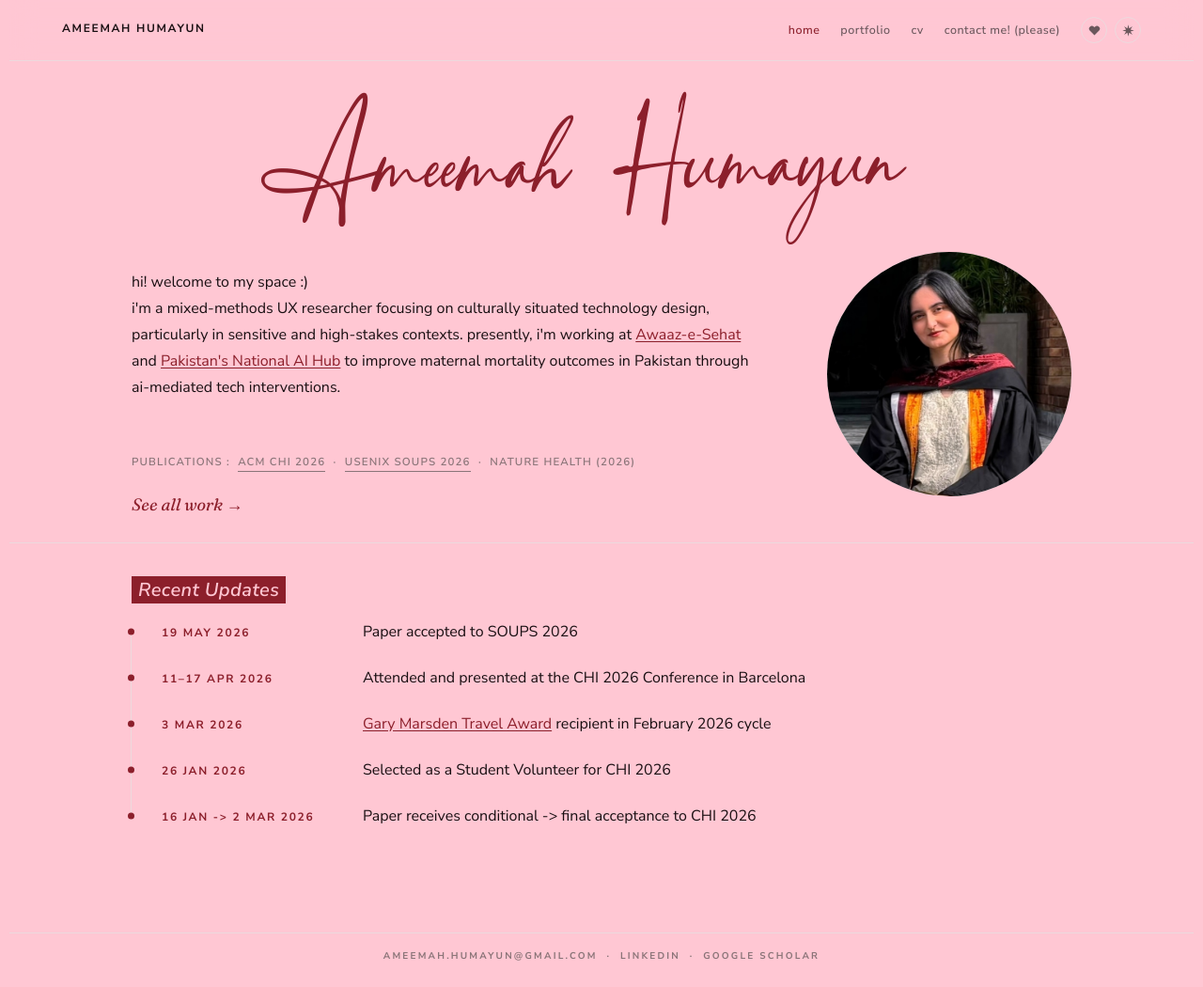
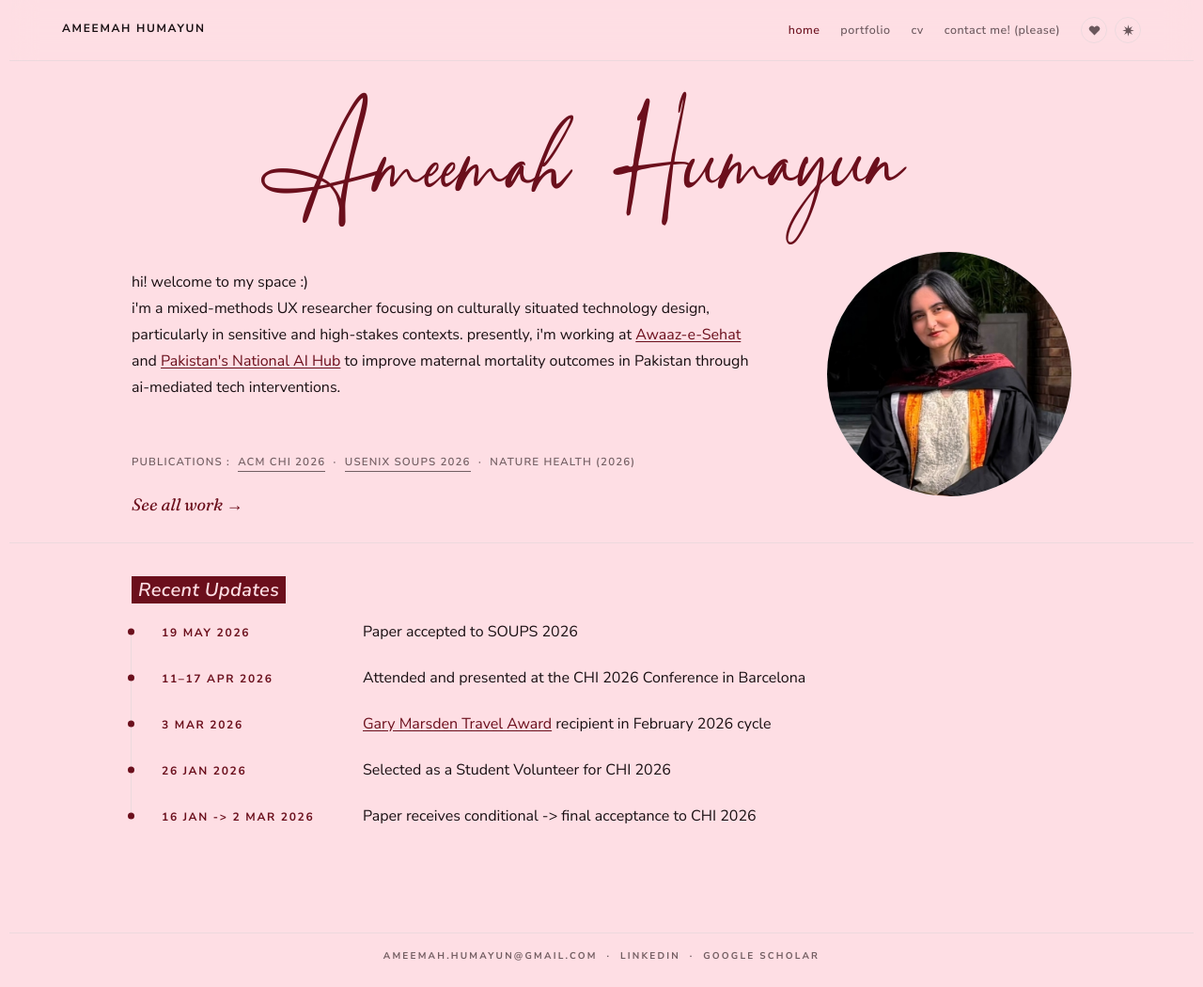
Before and after one commit to ameemahumayun/ameemahumayun.github.io, a Jekyll site: the page built from index.html, in a window 1280 px wide and 1050 px high. Shown: the whole window at 94% size. Built offline with Jekyll 4.4.1, drawn with Linux system fonts in a browser that asks for light colours.

Commit message:
Soften rose/garnet pink to #fedee4 and deepen the maroons
The pink used for rose's background and garnet's text, selection and
cursor moves to #fedee4, halfway between the original #fdf4f6 and
#ffc7d3. Rose's red family deepens (accent #8c1f2b -> #6b0f1c, deep
#6e1620 -> #520a14, light #b03a46 -> #8c1f2b, cursor #7a1620 ->
#5e0c17, including base.css's fallback cursors), and garnet's
background goes from #54060f to #3f040b with its surfaces, borders and
rule following the same deeper family. Rose's caption grey darkens to
#735e62 so it stays readable (4.8:1) on the pinker background.

Co-Authored-By: Claude Opus 5.5 <noreply@anthropic.com>
Claude-Session: https://claude.ai/code/session_01RzgRSrTmedEEfQSDh9yj4S

```diff
--- a/assets/css/tokens.css
+++ b/assets/css/tokens.css
@@ -166,7 +166,7 @@
    pre-paint script and assets/js/main.js's three-way toggle.
    ========================================================================== */
 :root[data-theme="rose"] {
-  --color-bg:           #ffc7d3;
+  --color-bg:           #fedee4;  /* between the original #fdf4f6 and #ffc7d3 */
   --color-bg-lift:      #fffafb;
   --color-bg-card:      #fffafb;
   --color-bg-card-deep: #f6e3e8;
@@ -175,53 +175,53 @@
   --color-text:         #2b1f22;
   --color-text-strong:  #190f12;
   --color-text-soft:    #6b575c;
-  --color-text-mute:    #8a7478;
+  --color-text-mute:    #735e62;  /* darkened so captions stay readable on the pinker bg */
 
   --color-border:       #ecd9dd;
   --color-border-soft:  #f3e6e9;
   --color-rule:         #ddc2c8;
 
-  --color-accent:       #8c1f2b;  /* dark red, in place of butter yellow */
-  --color-accent-deep:  #6e1620;
-  --color-accent-light: #b03a46;
+  --color-accent:       #6b0f1c;  /* deep maroon, in place of butter yellow */
+  --color-accent-deep:  #520a14;
+  --color-accent-light: #8c1f2b;
 
   --color-selection-bg: #f6c6cf;
   --color-selection-fg: #2b1214;
 
-  --color-cursor: #7a1620;  /* maroon, in place of the usual orange */
+  --color-cursor: #5e0c17;  /* maroon, in place of the usual orange */
 }
 
 
 /* ==========================================================================
    GARNET — rose inverted, the next stop on the same toggle (dark -> rose
-   -> garnet -> dark). A deep wine-red background (#54060f) with a bright
-   pink text/highlight family (#ffc7d3) — the reverse of rose's pink
+   -> garnet -> dark). A deep maroon background (#3f040b) with rose's
+   soft pink (#fedee4) as the text/highlight color — the reverse of rose's pink
    background with dark text. Links use their own brighter pinks
    (--color-accent #ff99b0, --color-accent-light #ff7a98 on hover) rather
    than the body-text pink, so they still read as interactive against it.
    ========================================================================== */
 :root[data-theme="garnet"] {
-  --color-bg:           #54060f;
-  --color-bg-lift:      #8c1f2b;  /* rose's --color-accent */
-  --color-bg-card:      #8c1f2b;
-  --color-bg-card-deep: #6e1620;  /* rose's --color-accent-deep */
+  --color-bg:           #3f040b;
+  --color-bg-lift:      #5e0c17;  /* rose's --color-cursor */
+  --color-bg-card:      #5e0c17;
+  --color-bg-card-deep: #520a14;  /* rose's --color-accent-deep */
   --color-bg-terminal:  #1a1214;  /* rose's --color-bg-terminal, unchanged */
 
-  --color-text:         #ffc7d3;
-  --color-text-strong:  #ffc7d3;
+  --color-text:         #fedee4;  /* rose's --color-bg, inverted in */
+  --color-text-strong:  #fedee4;
   --color-text-soft:    #f6e3e8;  /* rose's --color-bg-card-deep */
   --color-text-mute:    #f6c6cf;  /* rose's --color-selection-bg */
 
-  --color-border:       #8c1f2b;
-  --color-border-soft:  #841b26;
-  --color-rule:         #b03a46;  /* rose's --color-accent-light */
+  --color-border:       #6b0f1c;
+  --color-border-soft:  #520a14;
+  --color-rule:         #8c1f2b;  /* rose's --color-accent-light */
 
   --color-accent:       #ff99b0;  /* link color */
   --color-accent-deep:  #f6c6cf;
   --color-accent-light: #ff7a98;  /* link hover color */
 
-  --color-selection-bg: #ffc7d3;
+  --color-selection-bg: #fedee4;
   --color-selection-fg: var(--color-bg);
 
-  --color-cursor: #ffc7d3;
+  --color-cursor: #fedee4;
 }
```
Also changed, not shown: assets/css/base.css (line endings or trailing spaces).
